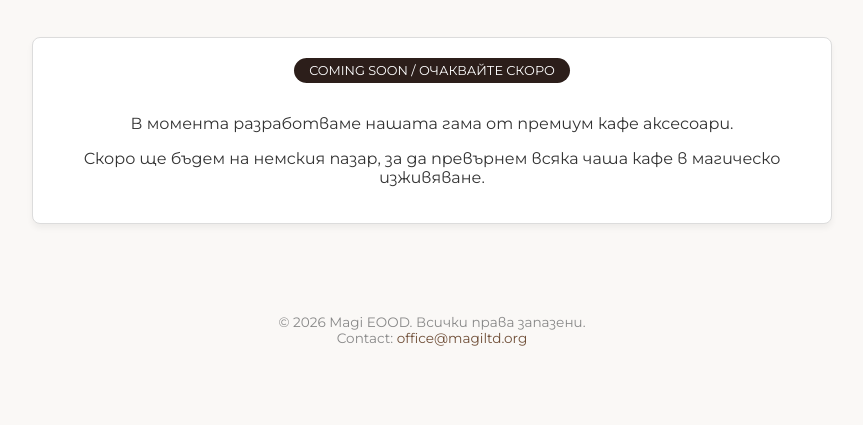
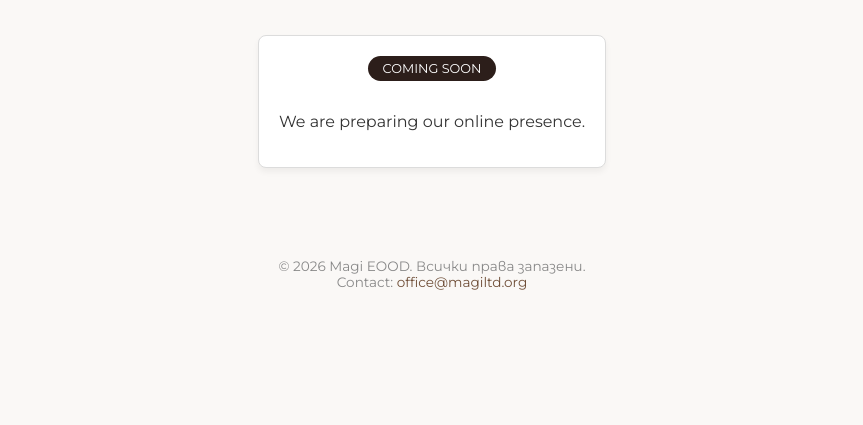
Before and after one commit to Skarhead1948/magiltd, a plain HTML site: page index.html in a window 1280 px wide. Shown: the part 375-800 px from the top of the page, without its empty margins (208-1071 px from the left). Drawn offline with Linux system fonts and the light colour scheme.

Commit message:
Update index.html

```diff
--- a/index.html
+++ b/index.html
@@ -99,13 +99,13 @@
             <img src="logo.jpg" alt="MAGI Coffee Accessories Logo" class="logo-img">
         </div>
 
-        <h1>MAGI</h1>
+
         <p class="tagline">The Art of Coffee Brewing</p>
 
         <div class="status-box">
-            <div class="under-construction">COMING SOON / ОЧАКВАЙТЕ СКОРО</div>
-            <p>В момента разработваме нашата гама от премиум кафе аксесоари.</p>
-            <p>Скоро ще бъдем на немския пазар, за да превърнем всяка чаша кафе в магическо изживяване.</p>
+            <div class="under-construction">COMING SOON </div>
+            <p>We are preparing our online presence.</p>
+
         </div>
     </div>
 
```
